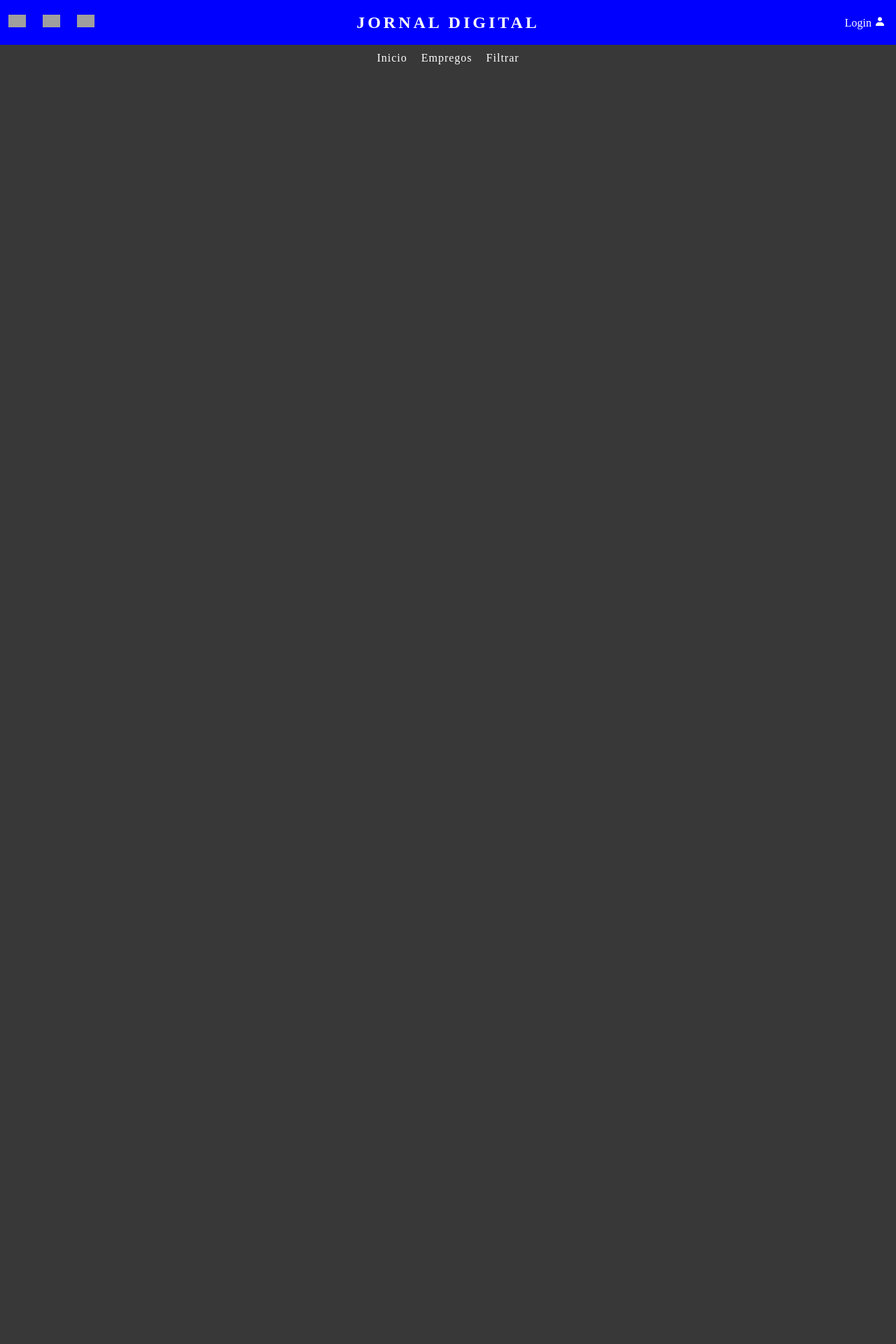
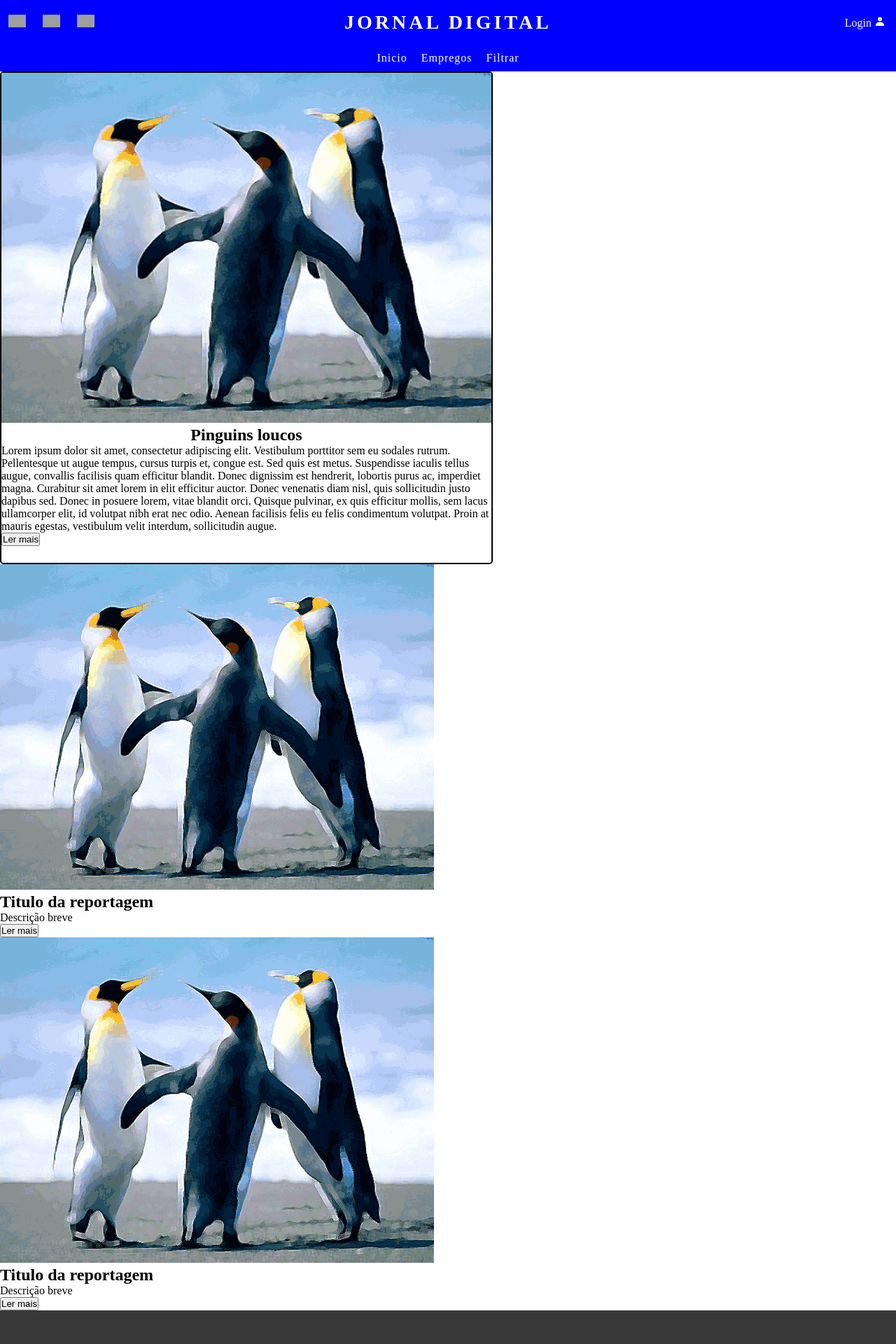
Before and after one commit to Gabriel-Odeli/Jornal_digital, a PHP site: page /tela_principal.html in a window 1280 px wide. Shown: the top 1920 px of the page at 70% size. Before the commit the page ends 92 px from the top, so only its background shows below. Run offline with PHP 8.4, Linux system fonts and the light colour scheme; grey boxes are pictures that could not be loaded.

Commit message:
pequenas modificações

```diff
--- a/tela_principal/tela_principal.css
+++ b/tela_principal/tela_principal.css
@@ -14,7 +14,7 @@ a{
 
 .titulo{
     color: white;
-    font-size: 24px;
+    font-size: 28px;
     text-transform: uppercase;
     letter-spacing: 4px;
 }
@@ -58,10 +58,10 @@ main{
     width: 25px;
 }
 
-form{
+.form_categorias{
     display: flex;
     justify-content: center;
-    background-color: rgb(56, 56, 56);
+    background-color: blue;
     color: white;
 }
 
@@ -81,3 +81,31 @@ form{
     letter-spacing: 1px;
     margin: 10px;
 }
+
+.img_rep1{
+    width: 350px;
+    height: 300px;
+}
+
+.reportagens{
+    display: flex;
+    flex-direction: row;
+
+}
+
+.rep_maior{
+    border: solid black 2px;
+    border-radius: 5px;
+    width: 700px;
+    height: 700px;
+    align-items: center;
+}
+
+.rep_maior img{
+    width: 700px;
+    height: 500px;
+}
+
+.rep_maior h2{
+    text-align: center;
+}
--- a/tela_principal/tela_principal.html
+++ b/tela_principal/tela_principal.html
@@ -13,12 +13,12 @@
             <h1 class="titulo">Jornal Digital</h1>
             <a class="login" href="../login/login.html">Login <i class="bx bxs-user"></i></a>
             <ul class="nav_list">
-                <li> <a href="#"> <img src="https://upload.wikimedia.org/wikipedia/commons/thumb/a/a5/Instagram_icon.png/1024px-Instagram_icon.png" alt="Instagram"> </a> </li>
-                <li> <a href="#"><img src="https://upload.wikimedia.org/wikipedia/commons/thumb/6/6c/Facebook_Logo_2023.png/1024px-Facebook_Logo_2023.png" alt="Facebook"> </a> </li>
-                <li> <a href="#"><img src="https://uxwing.com/wp-content/themes/uxwing/download/brands-and-social-media/x-social-media-black-icon.png" alt="X"> </a> </li>
+                <li> <a href="#"> <img src="../imagens/instagram.png" alt="Instagram"> </a> </li>
+                <li> <a href="#"><img src="../imagens/facebook.png" alt="Facebook"> </a> </li>
+                <li> <a href="#"><img src="../imagens/X.png" alt="X"> </a> </li>
             </ul>
         </nav>
-        <form action="">
+        <form action="" class="form_categorias">
             <div class="categorias">
                 <ul class="nav_categorias">
                     <li>Inicio</li>
@@ -27,6 +27,28 @@
                 </ul>
             </div>
         </form>
+        <header class="Reportagens">
+            <div class="rep_maior">
+                <img class="rep_maior-img" src="image.png" alt="imagem da reportagem">
+                <h2 class="rep_maior-h2">Pinguins loucos</h2>
+                <p class="rep_maior-p">Lorem ipsum dolor sit amet, consectetur adipiscing elit. Vestibulum porttitor sem eu sodales rutrum. Pellentesque ut augue tempus, cursus turpis et, congue est. Sed quis est metus. Suspendisse iaculis tellus augue, convallis facilisis quam efficitur blandit. Donec dignissim est hendrerit, lobortis purus ac, imperdiet magna. Curabitur sit amet lorem in elit efficitur auctor. Donec venenatis diam nisl, quis sollicitudin justo dapibus sed. Donec in posuere lorem, vitae blandit orci. Quisque pulvinar, ex quis efficitur mollis, sem lacus ullamcorper elit, id volutpat nibh erat nec odio. Aenean facilisis felis eu felis condimentum volutpat. Proin at mauris egestas, vestibulum velit interdum, sollicitudin augue.</p>
+                <button class="rep_maior-button">Ler mais</button>
+            </div>
+            <div class="rep_menores">
+                <div class="rep_menor1">
+                    <img class="rep_menor1-img" src="image.png" alt="imagem da reportagem">
+                    <h2 class="rep_menor1-h2">Titulo da reportagem</h2>
+                    <p class="rep_menor1-p">Descrição breve</p>
+                    <button class="rep_menor1-button">Ler mais</button>
+                </div>
+                <div class="rep_menor2">
+                    <img class="rep_menor2-img" src="image.png" alt="imagem da reportagem">
+                    <h2 class="rep_menor2-h2">Titulo da reportagem</h2>
+                    <p class="rep_menor2-p">Descrição breve</p>
+                    <button class="rep_menor2-button">Ler mais</button>
+                </div>
+            </div>
+        </header>
     </header>
     <main></main>
     <script src="tela_principal.js"></script>
```
Also changed, not shown: imagens/X.png (added), imagens/facebook.png (added), imagens/instagram.png (added), tela_principal/image.png (added).
